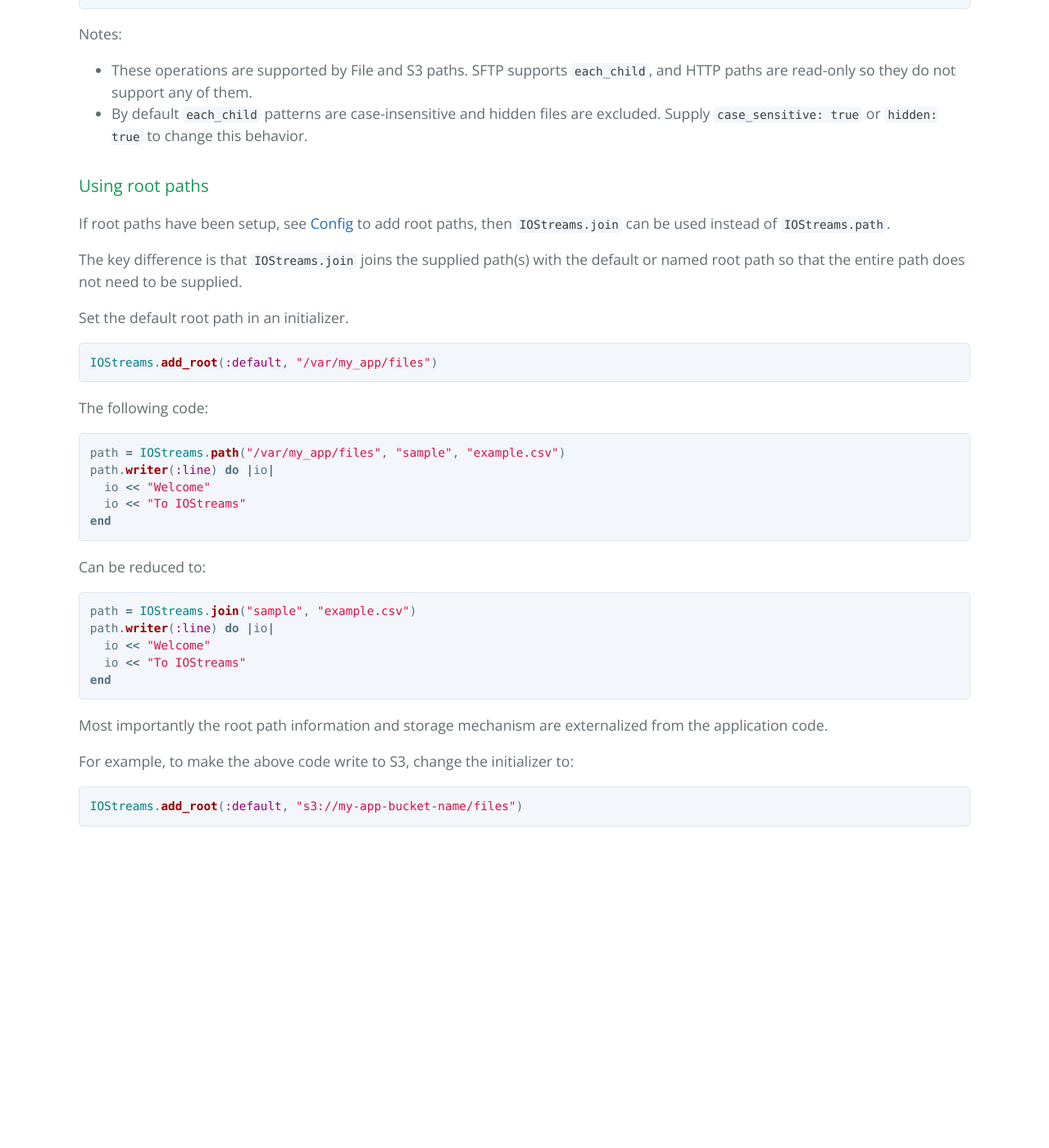
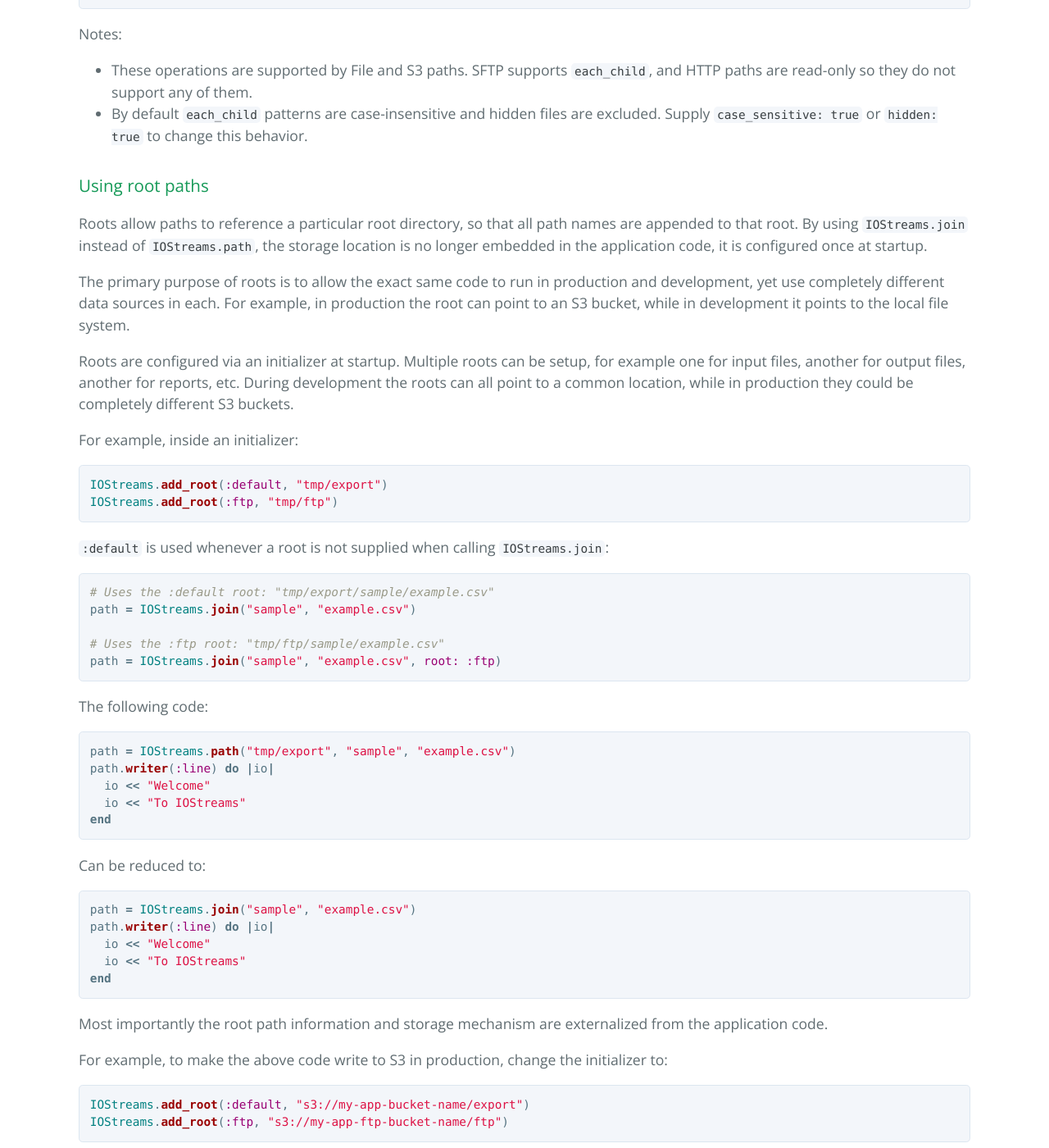
Before and after one commit to reidmorrison/iostreams, a Jekyll site: the page built from docs/path.md, in a window 1280 px wide and 1400 px high, scrolled down 8208 px. Shown: the whole window at 82% size. Built offline with Jekyll 4.4.1, drawn with Linux system fonts in a browser that asks for light colours; our own code applies the rules of GitHub Pages for plain Markdown files; before the commit the page ends 9264 px from its top, so only the background shows below that; some of the changed text lies outside the part shown.

Commit message:
Better document roots

```diff
--- a/docs/path.md
+++ b/docs/path.md
@@ -396,20 +396,36 @@ Notes:
 
 ### Using root paths
 
-If root paths have been setup, see [Config](config) to add root paths, then `IOStreams.join` can be used instead
-of `IOStreams.path`.
+Roots allow paths to reference a particular root directory, so that all path names are appended to that root.
+By using `IOStreams.join` instead of `IOStreams.path`, the storage location is no longer embedded in the
+application code, it is configured once at startup.
 
-The key difference is that `IOStreams.join` joins the supplied path(s) with the default or named root path so that
-the entire path does not need to be supplied.
+The primary purpose of roots is to allow the exact same code to run in production and development,
+yet use completely different data sources in each. For example, in production the root can point to an
+S3 bucket, while in development it points to the local file system.
 
-Set the default root path in an initializer.
+Roots are configured via an initializer at startup. Multiple roots can be setup, for example one for
+input files, another for output files, another for reports, etc. During development the roots can all
+point to a common location, while in production they could be completely different S3 buckets.
+
+For example, inside an initializer:
 ~~~ruby
-IOStreams.add_root(:default, "/var/my_app/files")
+IOStreams.add_root(:default, "tmp/export")
+IOStreams.add_root(:ftp, "tmp/ftp")
+~~~
+
+`:default` is used whenever a root is not supplied when calling `IOStreams.join`:
+~~~ruby
+# Uses the :default root: "tmp/export/sample/example.csv"
+path = IOStreams.join("sample", "example.csv")
+
+# Uses the :ftp root: "tmp/ftp/sample/example.csv"
+path = IOStreams.join("sample", "example.csv", root: :ftp)
 ~~~
 
 The following code:
 ~~~ruby
-path = IOStreams.path("/var/my_app/files", "sample", "example.csv")
+path = IOStreams.path("tmp/export", "sample", "example.csv")
 path.writer(:line) do |io|
   io << "Welcome"
   io << "To IOStreams"
@@ -427,7 +443,10 @@ end
 
 Most importantly the root path information and storage mechanism are externalized from the application code.
 
-For example, to make the above code write to S3, change the initializer to:
+For example, to make the above code write to S3 in production, change the initializer to:
 ~~~ruby
-IOStreams.add_root(:default, "s3://my-app-bucket-name/files")
+IOStreams.add_root(:default, "s3://my-app-bucket-name/export")
+IOStreams.add_root(:ftp, "s3://my-app-ftp-bucket-name/ftp")
 ~~~
+
+The code calling `IOStreams.join` does not change at all, see [Config](config) for more examples.
```
Also changed, not shown: docs/config.md (+11 -3 lines), docs/index.md (+1 -1 lines), lib/io_streams/io_streams.rb (+10 -0 lines).
